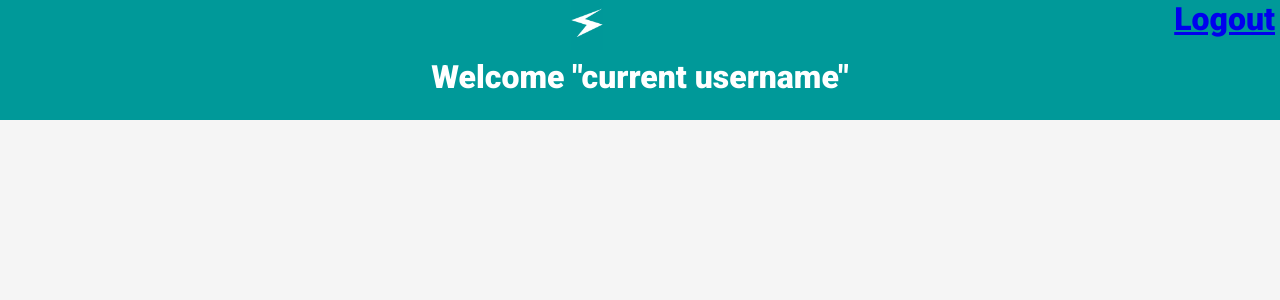
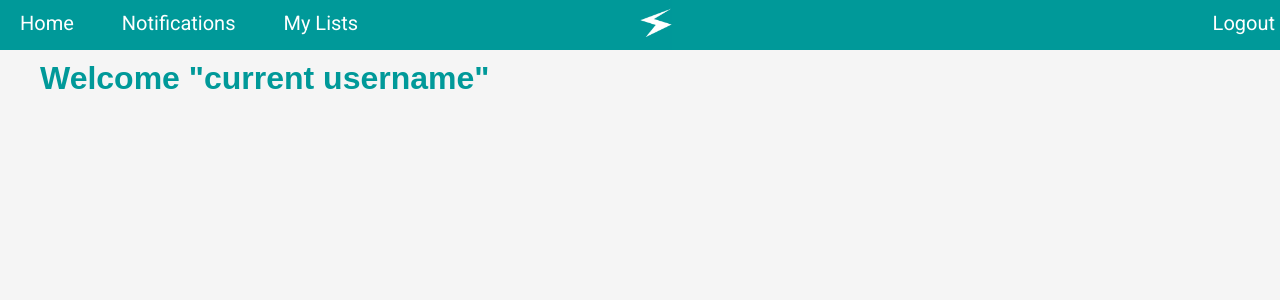
Before and after one commit to steve-31/cs139, a PHP site: page /LandingPage.html in a window 1280 px wide. Shown: the top 300 px of the page. Run offline with PHP 8.4, Linux system fonts and the light colour scheme.

Commit message:
user home page updated

```diff
--- a/DemoList.html
+++ b/DemoList.html
@@ -10,7 +10,7 @@
 	<body>
 		<div id="header" style="height:120px;">
 
-      		<h1> MagikList </h1>
+      		<img src="MagikListLogo.jpg" height="70px" alt="MagikList Logo">
    			<div id="nav">
       			<ul>
 					<li> <a href="index.html">Home</a> </li>
--- a/LandingPage.html
+++ b/LandingPage.html
@@ -11,22 +11,25 @@
 
 <body>
 
-  <div id="header" style="height:120px;">
-      <img src="MagikListBolt.jpg" height="50px" alt="MagikList Logo">
+  <div id="header" style="height:50px;">
+      <img id="logo" src="MagikListBolt.jpg" height="50px" alt="MagikList Logo">
        <div class="logout"> <a href="#">Logout</a> </div>
-       <div class="logged"> Welcome "current username"</div>
+       <div id="usermenu">
+      <ul>
+		<li> <a href="LandingPage.html">Home</a> </li>
+		<li> <a href="#">Notifications</a> </li>
+		<li> <a href="#">My Lists</a> </li>
+      </ul>
+   </div>
   </div>
 
 
-  <div class="content">
-
+  <div class="usercontent">
+		<h1 class="title"> Welcome "current username"</h1>
 
 
   </div>
 
-  <footer class="bottomBar">
-
-		</footer>
 	</body>
 
 </html>
--- a/home.css
+++ b/home.css
@@ -96,12 +96,52 @@ body {
   z-index: 20;
 }
 
-<<<<<<< HEAD
+
 .logout a {
 	text-decoration: none;
 	font-weight:400;
     font-size:20px;
-=======
+    color: #FFFFFF
+}
+.logout a:hover{
+  border-bottom:3px solid #FFFFFF;
+}
+
+#usermenu {
+	float:left;
+  margin:0 5px 20px 0;
+  position:relative;
+  z-index: 20;
+
+}
+
+#usermenu a {
+  font-weight:400;
+  font-size:20px;
+  text-decoration:none;
+  color:#FFFFFF;
+}
+
+#usermenu a:hover{
+  border-bottom:3px solid #FFFFFF;
+}
+
+#usermenu li {
+
+
+  list-style:none;
+  display:inline-block;
+  padding-right:20px;
+  padding-left:20px;
+
+}
+
+#usermenu ul{
+    margin:0;
+    text-align:center;
+    padding:0;
+
+}
 
 .logged{
 
@@ -113,10 +153,10 @@ body {
   font-size:20px;
 }
 
-.logout a {   font-weight:400;
-                font-size:20px;
->>>>>>> 359b3c38ce61965dcf2b5f451352297b73c04f9a
-
+.usercontent{
+	position: relative;
+	margin: 60px 40px 0px 40px;
+  font-family:'Open Sans',Sans-Serif;
 }
 
 /* **/
@@ -128,6 +168,14 @@ body {
   	font-size:2em;
   	text-align:center;
   	color:#FFFFFF;
-  	display:bottom;
+  	float:bottom;
 	height: 30px;
 }
+
+#logo {
+	align:center;
+	display: inline-block;
+	position:fixed;
+
+
+}
```
